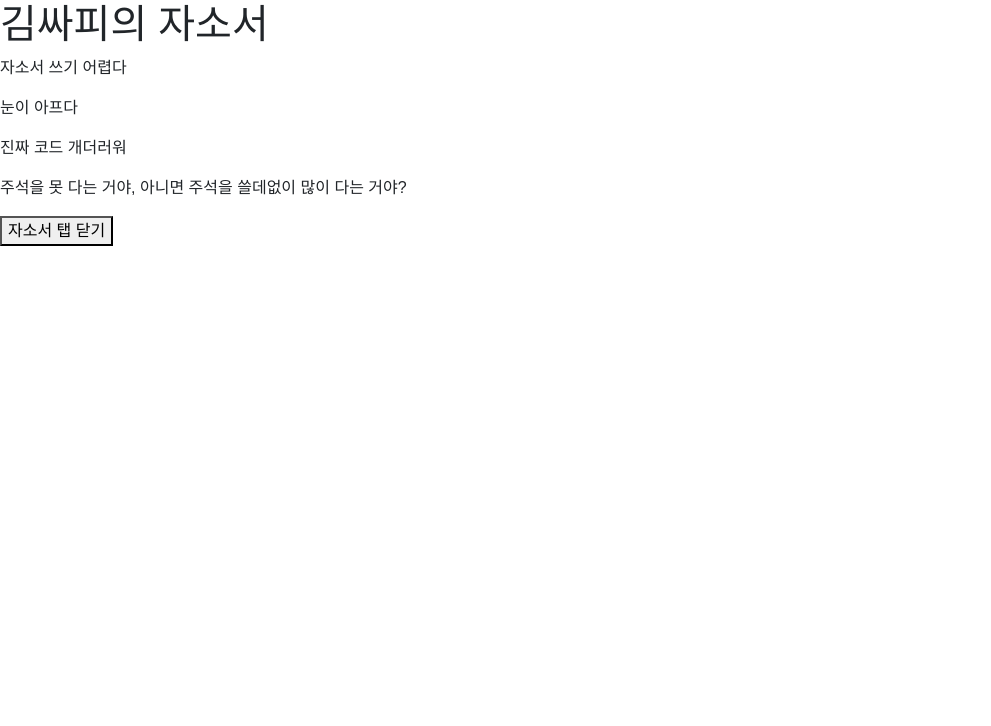
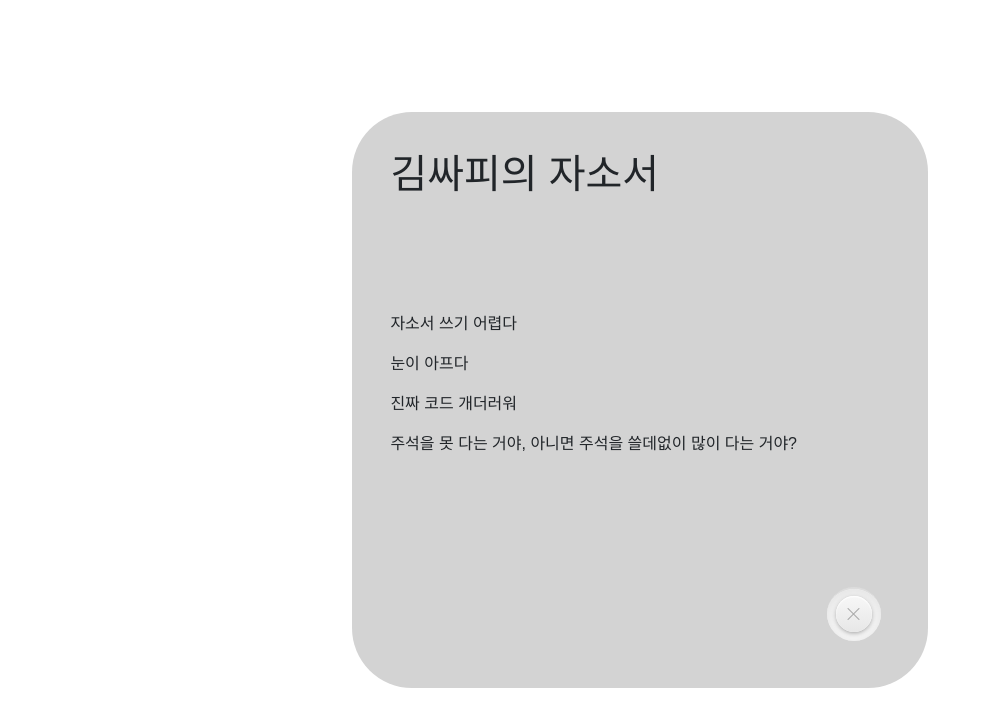
Before and after one commit to GaSuWang/Viewdle, a Vue app in the folder FE/: page /eecl in a window 1280 px wide. Shown: the top 726 px of the page, without its empty margins (0-991 px from the left). Built offline with nearby package versions, Linux system fonts and the light colour scheme.

Commit message:
[S07P12D111-101] feat: 자소서 상세보기 ui 구현

```diff
--- a/FE/src/views/StudyRoom/CLView.vue
+++ b/FE/src/views/StudyRoom/CLView.vue
@@ -1,17 +1,26 @@
 // 이병헌
+// 면접실과 피드백실에서 면접관이 면접자의 자소서를 보기 위해 새롭게 여는 페이지 (CoverLetter View => CLView)
 <template>
   <div class="CLView">
     <!-- 상단 -->
     <!-- 면접자 이름? 이메일? -->
     <h1>김싸피의 자소서</h1>
+
     <!-- 면접자 자소서 내용 -->
+    <div class="CLContent">
     <p>자소서 쓰기 어렵다</p>
     <p>눈이 아프다</p>
     <p>진짜 코드 개더러워</p>
     <p>주석을 못 다는 거야, 아니면 주석을 쓸데없이 많이 다는 거야?</p>
-  <!-- 하단 -->
-  <!-- 탭 닫기 버튼? -->
-  <button @click="CloseTab">자소서 탭 닫기</button>
+    </div>
+
+    <!-- 탭 닫기 버튼 -->
+    <div class="CLButtonFooter">
+      <button class="CLCloseBtn" @click="CloseTab">
+        <i class="bi bi-x-lg"></i>
+      </button>
+    </div>
+
   </div>
 </template>
 
@@ -41,6 +50,77 @@ export default {
 }
 </script>
 
-<style>
+<style scoped>
+.CLView{
+  position: absolute;
+  width: 45vw;
+  aspect-ratio: 1/1;
+  top: 50%;
+  left: 50%;
+  transform: translate(-50%, -50%);
+  background-color: lightgrey;
+  border-radius: 60px;
+  padding: 3%;
+  display: flex;
+  flex-direction: column;
+  justify-content: space-between;
+}
 
+.ClContent{
+  height: 80%;
+
+}
+
+.CLButtonFooter{
+  display: flex;
+  flex-direction: row;
+  justify-content: flex-end;
+}
+/* 버튼 시작 */
+.CLCloseBtn{
+  border: none;
+  display: block;
+  background: linear-gradient(#f7f7f7, #e7e7e7);
+  color: #a7a7a7;
+  margin: 18px;
+  width: 36px;
+  height: 36px;
+  position: relative;
+  text-align: center;
+  line-height: 36px;
+  border-radius: 50%;
+  box-shadow: 0px 1.5px 4px #aaa, inset 0px 1px 1.5px #fff;
+}
+.CLCloseBtn:before{
+  content: "";
+  display: block;
+  border-top: 1px solid #ddd;
+  border-bottom: 1px solid #fff;
+  width: 100%;
+  height: 1px;
+  position: absolute;
+  top: 50%;
+  z-index: -1;
+}
+.CLCloseBtn:after{
+  content: "";
+  display: block;
+  background: #fff;
+  border-top: 2px solid #ddd;
+  position: absolute;
+  top: -9px;
+  left: -9px;
+  bottom: -9px;
+  right: -9px;
+  z-index: -1;
+  border-radius: 50%;
+  box-shadow: inset 0px 4px 24px #ddd;
+}
+.CLCloseBtn:hover{
+  text-decoration: none;
+  color: #555;
+  background: #f5f5f5;
+}
+
+/* 버튼 끝 */
 </style>
```
Lines whose indentation alone changed are shown as unchanged.
